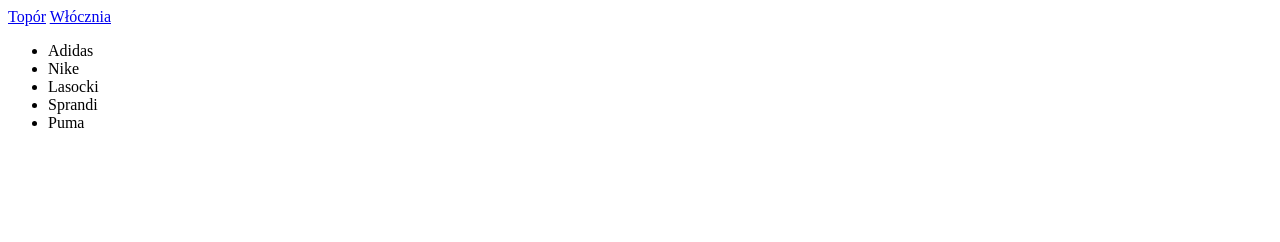
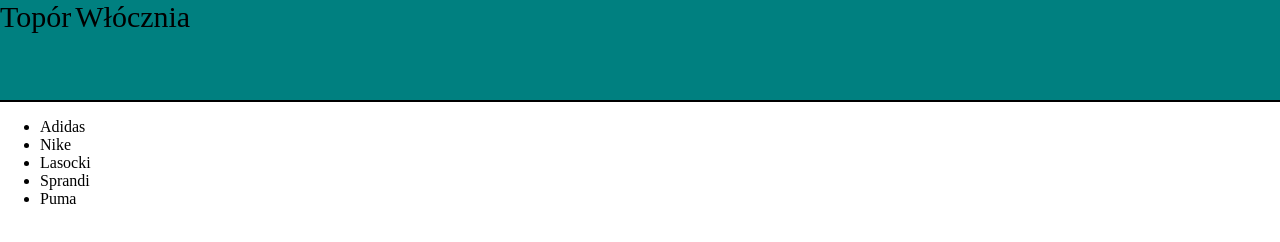
Before and after one commit to polo910/Strona, a plain HTML site: page index.html in a window 1280 px wide. Drawn offline with Linux system fonts and the light colour scheme.

Commit message:
menu top

```diff
--- a/index.html
+++ b/index.html
@@ -5,6 +5,7 @@
     <meta http-equiv="X-UA-Compatible" content="IE=edge">
     <meta name="viewport" content="width=device-width, initial-scale=1.0">
     <title>Document</title>
+    <link rel="stylesheet" href="style.css">
 </head>
 <body>
     <div id="container">
--- a/style.css
+++ b/style.css
@@ -0,0 +1,17 @@
+body{
+    margin: 0;
+    padding: 0;
+}
+#menu-top{
+    width:100%;
+    margin: 0 auto;
+    border-bottom: 2px solid black;
+    background-color: teal;
+    height: 100px;
+}
+
+a{
+    text-decoration: none;
+    font-size: 30px;
+    color: black;
+}
```
